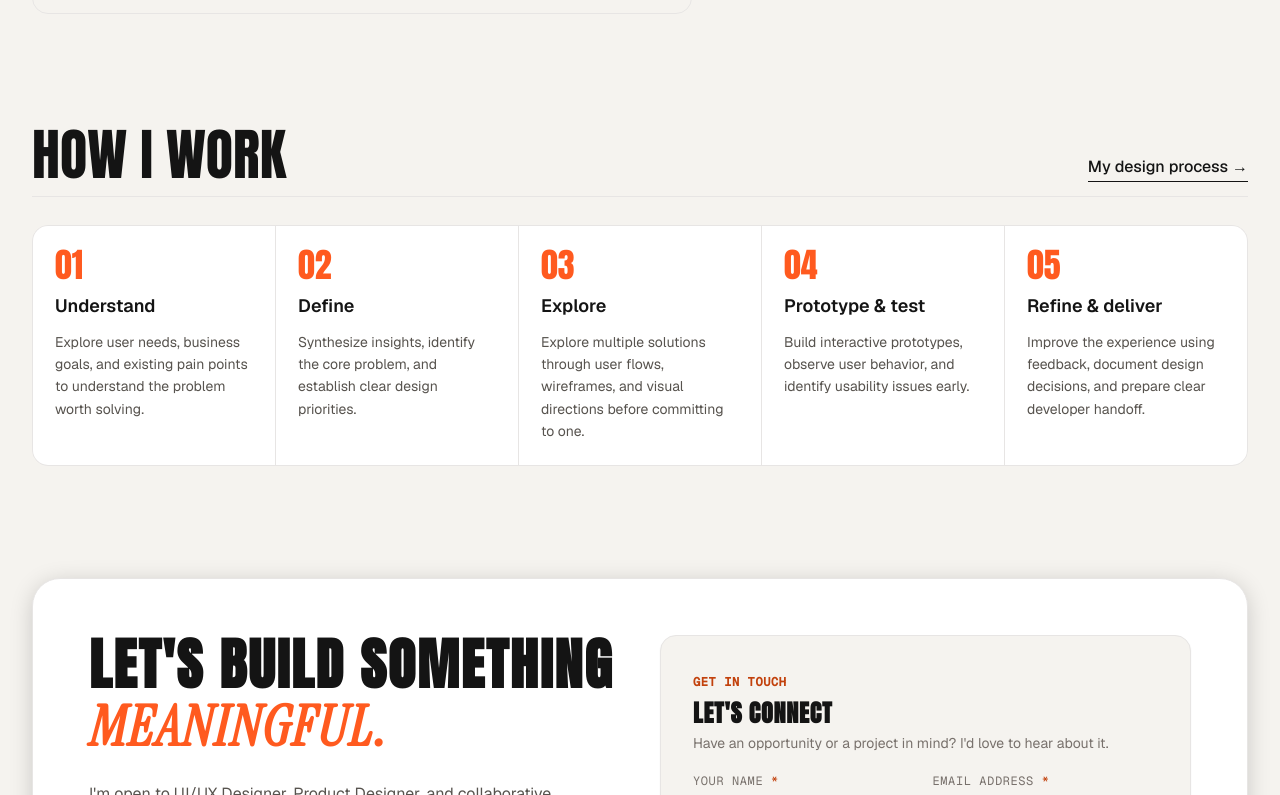
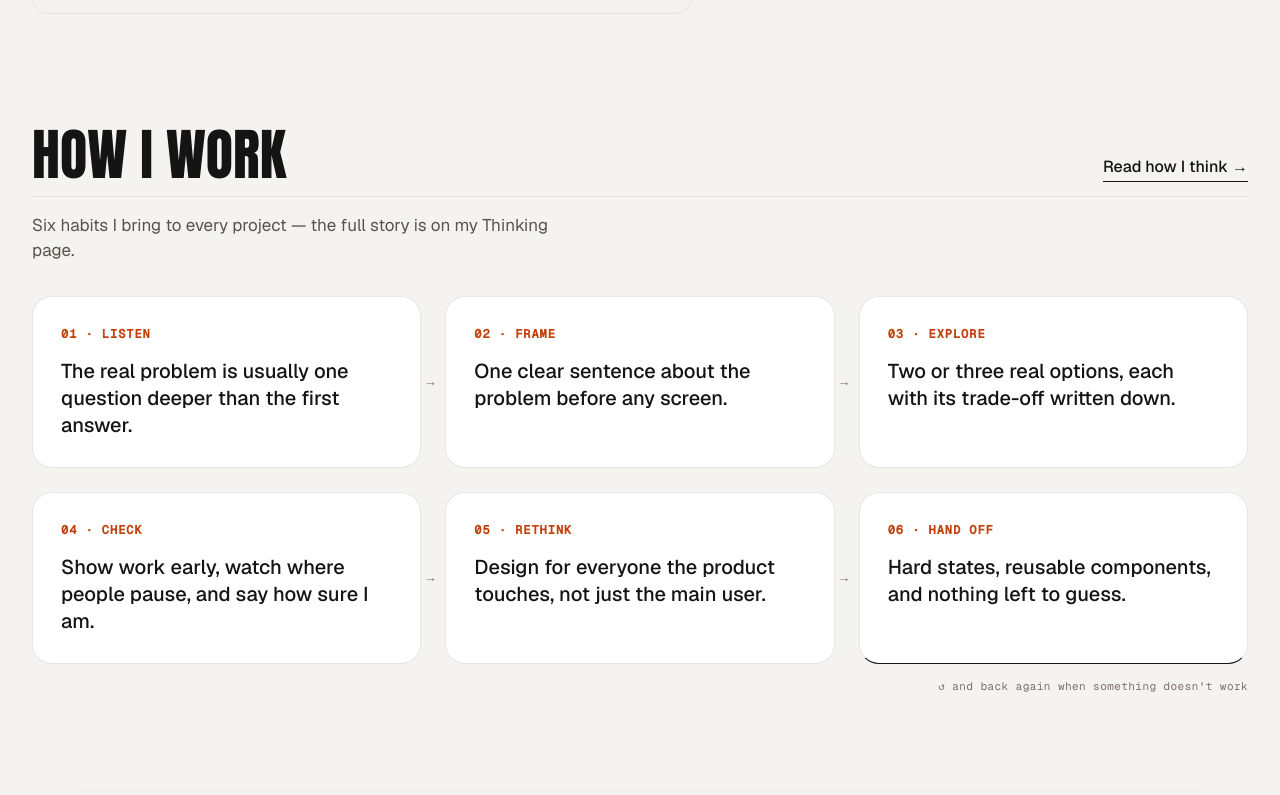
Before and after one commit to Sankusurya/Surya_UIUX, a React (Vite) app: page / in a window 1280 px wide. Shown: the part 2005-2800 px from the top of the page. Built offline with nearby package versions, Linux system fonts and the light colour scheme; no server answers; the database is empty.

Commit message:
feat(home): redesign How I work section into responsive 6-habit process grid

```diff
--- a/src/components/home/HomeView.jsx
+++ b/src/components/home/HomeView.jsx
@@ -3,8 +3,7 @@ import { usePortfolio } from '../../context/PortfolioContext';
 import { Cover } from '../common/Cover';
 import { Tags } from '../common/Tags';
 import { TodoText } from '../common/TodoText';
-import { StepsGrid } from '../common/StepsGrid';
-import { normalizeProject } from '../../data/initialData';
+import { normalizeProject, HOME_PROCESS } from '../../data/initialData';
 
 export const HomeView = () => {
   const { projects, profile, openResume } = usePortfolio();
@@ -160,13 +159,46 @@ export const HomeView = () => {
       </section>
 
       <section aria-labelledby="hw">
-        <div className="sh">
+        <div className="sh" style={{ marginBottom: '16px' }}>
           <h2 id="hw">How I work</h2>
           <a className="textlink" href="#thinking">
-            My design process →
+            Read how I think →
           </a>
         </div>
-        <StepsGrid />
+        <p
+          style={{
+            fontSize: '17px',
+            lineHeight: 1.5,
+            color: 'var(--ink-2)',
+            maxWidth: '560px',
+            marginBottom: '32px',
+          }}
+        >
+          Six habits I bring to every project — the full story is on my Thinking page.
+        </p>
+
+        <ol className="home-process-list">
+          {HOME_PROCESS.map((item, idx) => {
+            const hasConnector = idx === 0 || idx === 1 || idx === 3 || idx === 4;
+            return (
+              <li key={item.n} className="home-process-item">
+                <span className="item-tag">
+                  {item.n} · {item.title.toUpperCase()}
+                </span>
+                <p className="item-line">{item.line}</p>
+                {hasConnector && (
+                  <span className="home-process-connector" aria-hidden="true">
+                    →
+                  </span>
+                )}
+              </li>
+            );
+          })}
+        </ol>
+
+        <div className="home-process-note">
+          <span>↺ and back again when something doesn't work</span>
+        </div>
       </section>
     </>
   );
--- a/src/data/initialData.js
+++ b/src/data/initialData.js
@@ -437,6 +437,15 @@ export const DEFAULT_STEPS = [
   }
 ];
 
+export const HOME_PROCESS = [
+  { n: "01", title: "Listen",   line: "The real problem is usually one question deeper than the first answer." },
+  { n: "02", title: "Frame",    line: "One clear sentence about the problem before any screen." },
+  { n: "03", title: "Explore",  line: "Two or three real options, each with its trade-off written down." },
+  { n: "04", title: "Check",    line: "Show work early, watch where people pause, and say how sure I am." },
+  { n: "05", title: "Rethink",  line: "Design for everyone the product touches, not just the main user." },
+  { n: "06", title: "Hand off", line: "Hard states, reusable components, and nothing left to guess." }
+];
+
 export const DEFAULT_PRINCIPLES = [
   {
     title: "Clarity beats cleverness",
--- a/src/index.css
+++ b/src/index.css
@@ -2480,3 +2480,157 @@ a:focus-visible {
   color: var(--signal);
   background: var(--sheet);
 }
+
+/* ========================================================
+   Homepage: "How I Work" Process Grid & List
+   ======================================================== */
+.home-process-list {
+  list-style: none;
+  padding: 0;
+  margin: 0;
+  background: var(--sheet);
+  border: 1px solid var(--line);
+  border-radius: 16px;
+  overflow: hidden;
+  display: flex;
+  flex-direction: column;
+}
+
+.home-process-item {
+  padding: 14px 16px;
+  border-bottom: 1px solid var(--line);
+  display: flex;
+  flex-direction: column;
+  gap: 4px;
+  position: relative;
+  background: var(--sheet);
+}
+
+.home-process-item:last-child {
+  border-bottom: none;
+}
+
+.home-process-item .item-tag {
+  font-family: var(--f-mono);
+  color: var(--signal);
+  font-size: 11px;
+  font-weight: 700;
+  letter-spacing: 0.08em;
+  text-transform: uppercase;
+}
+
+.home-process-item .item-line {
+  font-family: var(--f-body);
+  font-size: 17px;
+  line-height: 1.45;
+  color: var(--ink);
+  font-weight: 500;
+  margin: 0;
+}
+
+.home-process-connector {
+  display: none;
+}
+
+.home-process-note {
+  font-family: var(--f-mono);
+  margin-top: 14px;
+  font-size: 11px;
+  letter-spacing: 0.04em;
+  color: var(--ink-3);
+  display: flex;
+  align-items: center;
+  justify-content: flex-start;
+  gap: 6px;
+}
+
+/* Tablet (640px – 1023px): 2 columns × 3 rows */
+@media (min-width: 640px) {
+  .home-process-list {
+    background: transparent;
+    border: none;
+    border-radius: 0;
+    overflow: visible;
+    display: grid;
+    grid-template-columns: repeat(2, minmax(0, 1fr));
+    gap: 20px;
+  }
+
+  .home-process-item {
+    background: var(--sheet);
+    border: 1px solid var(--line);
+    border-radius: 20px;
+    padding: 24px;
+    gap: 12px;
+    transition: border-color 150ms ease, transform 150ms ease, box-shadow 150ms ease;
+  }
+
+  .home-process-item:last-child {
+    border-bottom: 1px solid var(--line);
+  }
+
+  .home-process-item .item-tag {
+    font-size: 12px;
+  }
+
+  .home-process-item .item-line {
+    font-size: 19px;
+    line-height: 1.35;
+  }
+
+  .home-process-note {
+    justify-content: flex-end;
+  }
+
+  @media (hover: hover) and (pointer: fine) {
+    .home-process-item:hover {
+      border-color: var(--signal);
+      transform: translateY(-2px);
+      box-shadow: 0 8px 24px rgba(0, 0, 0, 0.04);
+    }
+  }
+}
+
+/* Desktop (≥ 1024px): 3 columns × 2 rows */
+@media (min-width: 1024px) {
+  .home-process-list {
+    grid-template-columns: repeat(3, minmax(0, 1fr));
+    gap: 24px;
+  }
+
+  .home-process-item {
+    padding: 28px;
+    gap: 14px;
+  }
+
+  .home-process-item .item-line {
+    font-size: 20px;
+    line-height: 1.35;
+  }
+
+  .home-process-connector {
+    display: flex;
+    align-items: center;
+    justify-content: center;
+    position: absolute;
+    right: -17px;
+    top: 50%;
+    transform: translateY(-50%);
+    width: 14px;
+    height: 14px;
+    color: var(--ink-3);
+    font-size: 13px;
+    pointer-events: none;
+    z-index: 5;
+  }
+}
+
+@media (prefers-reduced-motion: reduce) {
+  .home-process-item {
+    transition: none !important;
+    transform: none !important;
+  }
+  .home-process-item:hover {
+    transform: none !important;
+  }
+}
```
